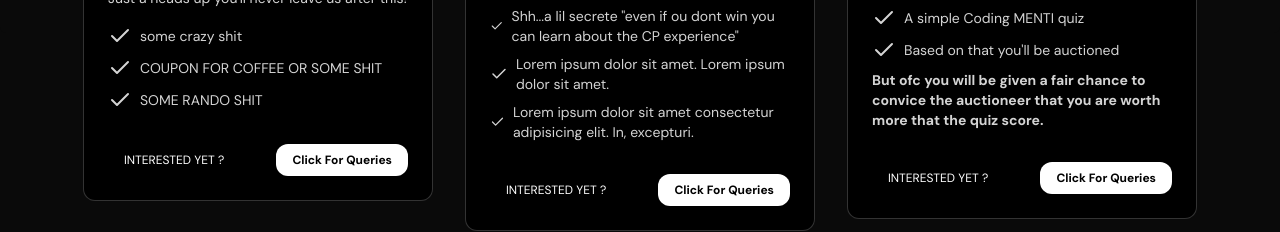
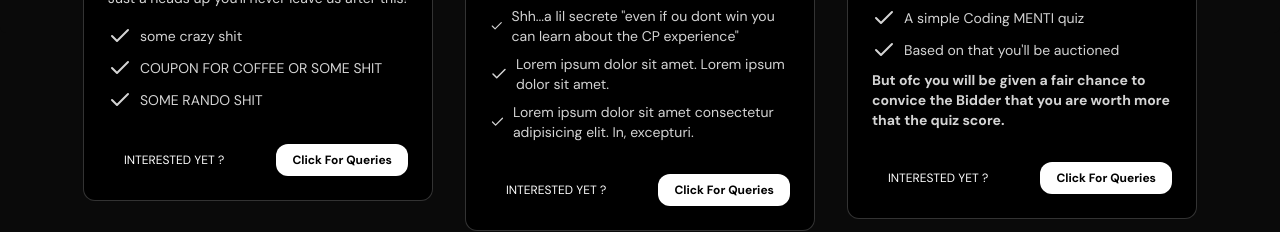
Before and after one commit to SkundKumar/CPL2.0, a Next.js app: page / in a window 1280 px wide. Shown: the part 3841-4073 px from the top of the page. Built offline with nearby package versions, Linux system fonts and the light colour scheme.

Commit message:
spellinng correction

```diff
--- a/src/app/page.tsx
+++ b/src/app/page.tsx
@@ -171,7 +171,7 @@ px-5 py-24 [background:radial-gradient(125%_125%_at_50%_10%,
 
                   <li className="flex items-center gap-2">
 
-                    <p className="font-bold">But ofc you will be given a fair chance to convice the auctioneer that you are worth more that the quiz score.</p>
+                    <p className="font-bold">But ofc you will be given a fair chance to convice the Bidder that you are worth more that the quiz score.</p>
                   </li>
                 </ul>
               </CardItem>
```
